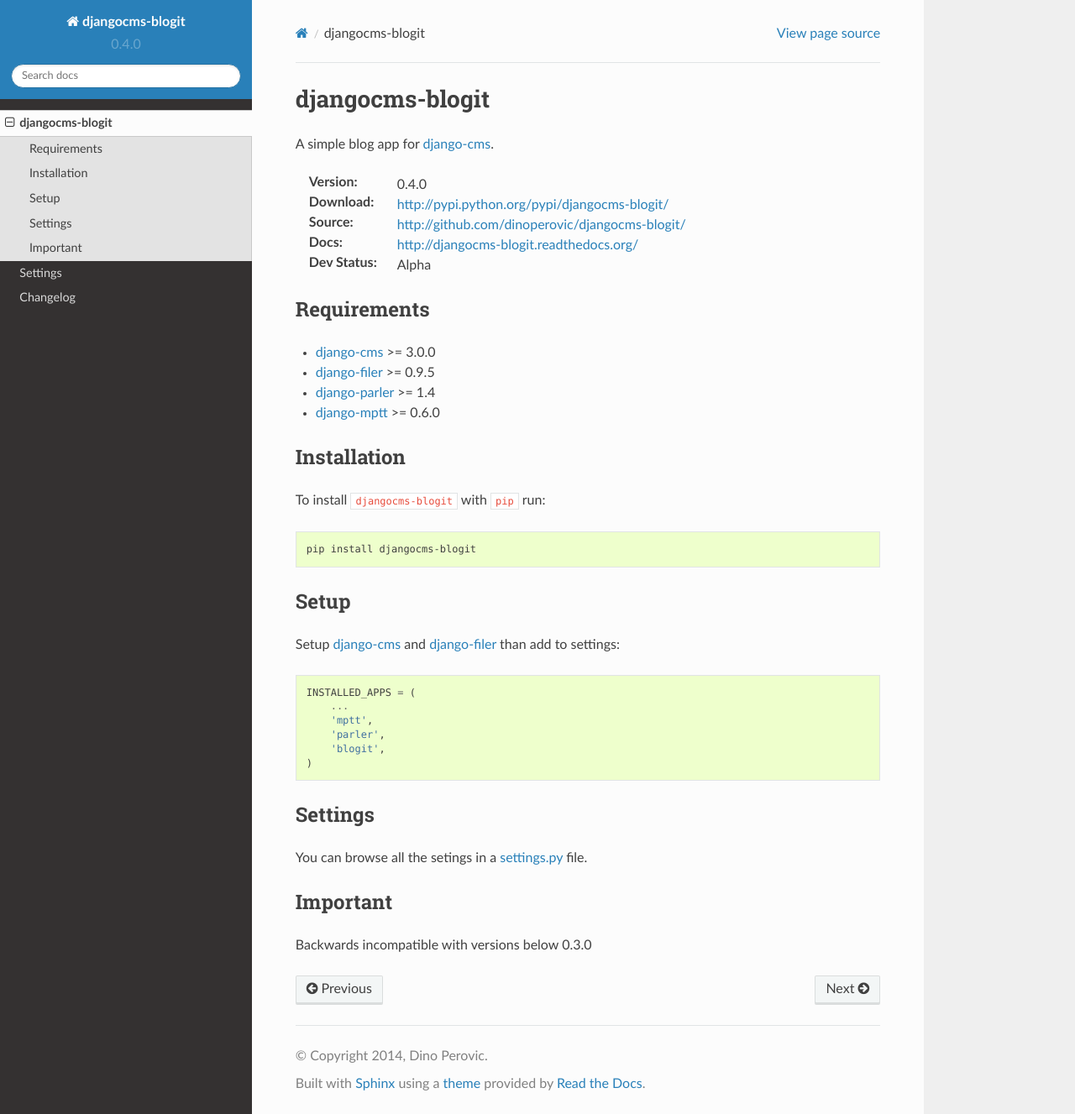
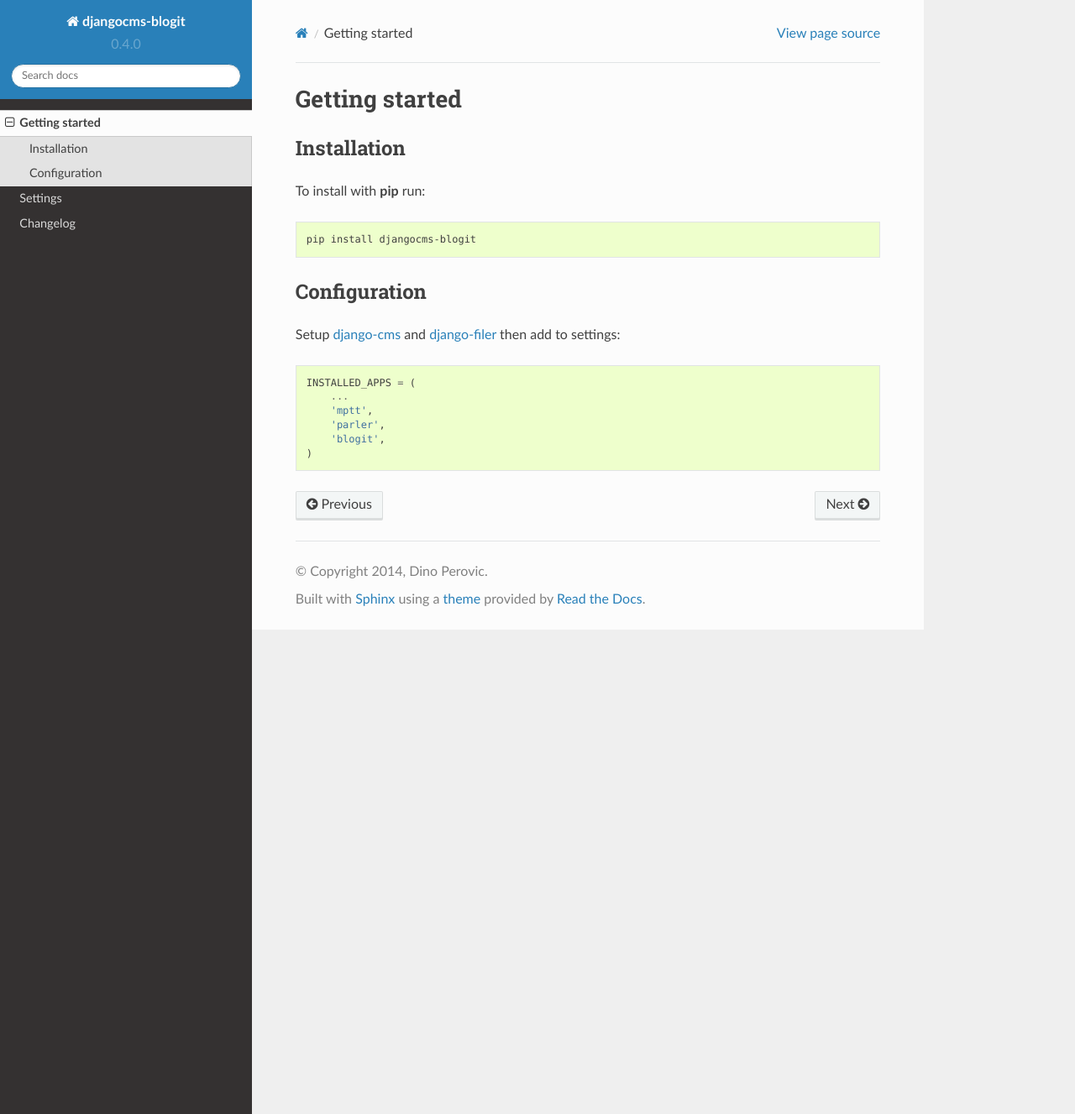
Before and after one commit to dinoperovic/djangocms-blogit, a Sphinx documentation site: the page built from docs/getting_started.rst, in a window 1280 px wide and 1327 px high. Shown: the whole window at 84% size. Built offline with Sphinx 7.4.7 and the Read the Docs theme 2.0.0, drawn with Linux system fonts in a browser that asks for light colours.

```diff
--- a/docs/changelog.rst
+++ b/docs/changelog.rst
@@ -1,5 +1,9 @@
+#########
 Changelog
-=========
+#########
+
+0.4.1
+    + Separate managers from models
 
 0.4.0
     + Add langauge param to Post's get_absolute_url method
--- a/docs/getting_started.rst
+++ b/docs/getting_started.rst
@@ -1,37 +1,23 @@
-djangocms-blogit
-================
+###############
+Getting started
+###############
 
-A simple blog app for `django-cms`_.
+============
+Installation
+============
 
-:Version: 0.4.0
-:Download: http://pypi.python.org/pypi/djangocms-blogit/
-:Source: http://github.com/dinoperovic/djangocms-blogit/
-:Docs: http://djangocms-blogit.readthedocs.org/
-:Dev Status: Alpha
-
-
-Requirements
-------------
-
-- `django-cms`_ >= 3.0.0
-- `django-filer`_ >= 0.9.5
-- `django-parler`_ >= 1.4
-- `django-mptt`_ >= 0.6.0
-
-Installation
-------------
-
-To install ``djangocms-blogit`` with ``pip`` run:
+To install with **pip** run:
 
 .. code:: bash
 
     pip install djangocms-blogit
 
 
-Setup
------
+=============
+Configuration
+=============
 
-Setup `django-cms`_ and `django-filer`_ than add to settings:
+Setup `django-cms`_ and `django-filer`_ then add to settings:
 
 .. code:: python
 
@@ -43,20 +29,5 @@ Setup `django-cms`_ and `django-filer`_ than add to settings:
     )
 
 
-Settings
---------
-You can browse all the setings in a `settings.py`_ file.
-
-
-Important
----------
-
-Backwards incompatible with versions below 0.3.0
-
-
-
-.. _settings.py: https://github.com/dinoperovic/djangocms-blogit/blob/master/blogit/settings.py
 .. _django-cms: https://github.com/divio/django-cms
 .. _django-filer: https://github.com/stefanfoulis/django-filer
-.. _django-parler: https://github.com/edoburu/django-parler
-.. _django-mptt: https://github.com/django-mptt/django-mptt
```
Also changed, not shown: README.rst (+18 -54 lines), docs/index.rst (+7 -3 lines), docs/settings.rst (+10 -6 lines), .travis.yml (added), 3 other files.
